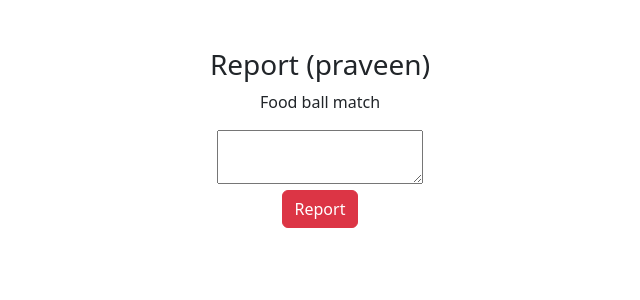
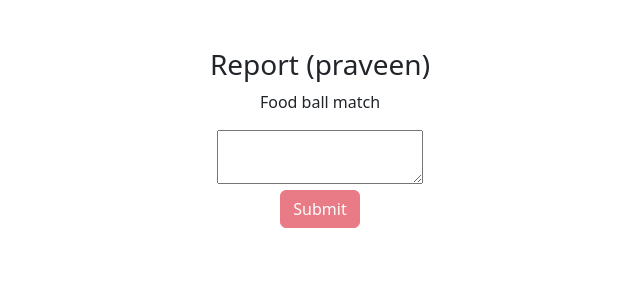
Before and after one commit to Praveensv11/Connect, a Django app: page /Report/18 in a window 1280 px wide. Shown: the top 300 px of the page, without its empty margins (320-960 px from the left). Run offline with Django 4.2, Linux system fonts and the light colour scheme; data comes from the database, SQL or seed files in the repository; both versions use the stored data as it was after the commit.

Commit message:
user cannot submit empty form during reporting

```diff
--- a/event/event_app/templates/event/community.html
+++ b/event/event_app/templates/event/community.html
@@ -41,12 +41,12 @@
             {% endfor %}
 
             {% comment %}
-                    form
+                    chat form
             {% endcomment %}
             <div class="d-flex align-items-end flex-column" style="height: 200px; flex:flex-end;">
                 <form action="{% url 'event:community' %}" method="POST" autocomplete="off" class="mt-auto p-2">
                     {% csrf_token %%}
-                    <input type="text" name="chat">
+                    <input type="text" name="chat" class="noemptydata ">
                     <button>Submit</button>
                 </form>
             </div>
--- a/event/event_app/templates/event/report.html
+++ b/event/event_app/templates/event/report.html
@@ -1,7 +1,13 @@
 {% extends 'event/base.html' %}
+
 {% block title %}
     Report
 {% endblock %}
+
+{% block head %}
+    {% load static %}
+{% endblock  %}
+
 {% block body %}
     <div class="container pt-5">
         <div class="text-center">
@@ -10,9 +16,10 @@
 
             <form action="{% url 'event:report' event_data.id %}" method="post">
                 {% csrf_token %}
-                <textarea name="report_user"></textarea><br>
-                <button class="btn btn-danger">Report</button>
+                <textarea name="report_user" id="noempty"></textarea><br>
+                <input type="submit" class="btn btn-danger" id="submit">
             </form>
         </div>
+        <script src="{% static 'js/noemptyform.js' %}"></script>
     </div>
 {% endblock  %}
--- /dev/null
+++ b/event/static/js/noemptyform.js
@@ -0,0 +1,11 @@
+    document.addEventListener('DOMContentLoaded', () => {
+        document.querySelector('#submit').disabled = true;
+
+        document.querySelector('#noempty').onkeyup = () => {
+            if (document.querySelector('#noempty').value.length > 0) {
+                document.querySelector('#submit').disabled = false;
+            } else {
+                document.querySelector('#submit').disabled = true;
+            }
+        };
+    });
```
Also changed, not shown: event/db.sqlite3.
